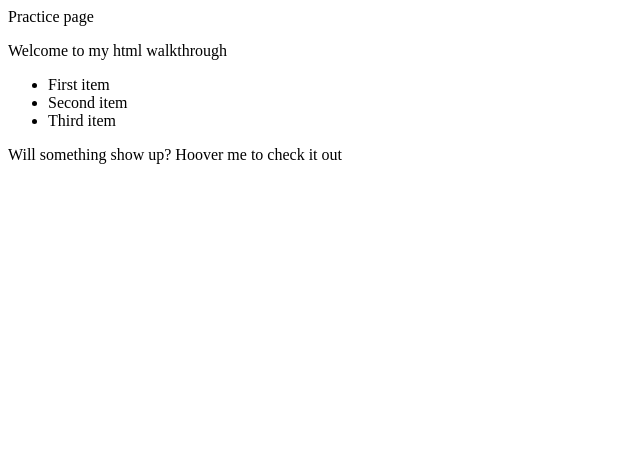
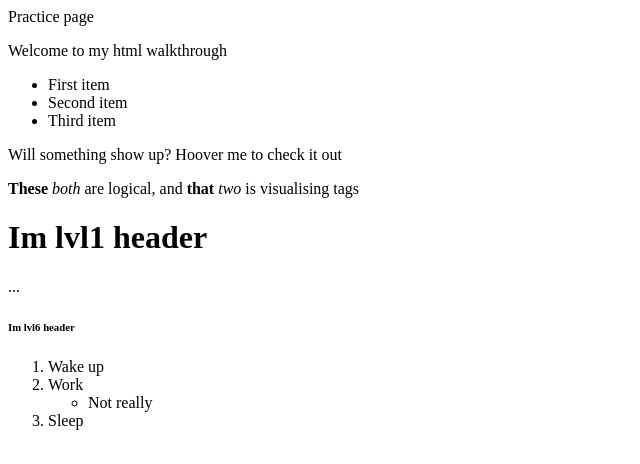
Before and after one commit to cReedJke/code-basics.html, a plain HTML site: page index.html in a window 1280 px wide. Shown: the whole page, without its empty margins (0-640 px from the left). Drawn offline with Linux system fonts and the light colour scheme.

Commit message:
add new lessons' examples

```diff
--- a/index.html
+++ b/index.html
@@ -14,6 +14,22 @@
     </ul>
 
     <p class="example" title="Tooltip">Will something show up? Hoover me to check it out</p>
+
+    <p><strong>These</strong> <em>both</em> are logical, and <b>that</b> <i>two</i> is visualising tags</p>
+
+    <h1>Im lvl1 header</h1>
+    <p>...</p>
+    <h6>Im lvl6 header</h6>
+
+    <ol>
+        <li>Wake up</li>
+        <li>Work
+            <ul>
+                <li>Not really</li>
+            </ul>
+        </li>
+        <li>Sleep</li>
+    </ol>
 </body>
 
 
```
